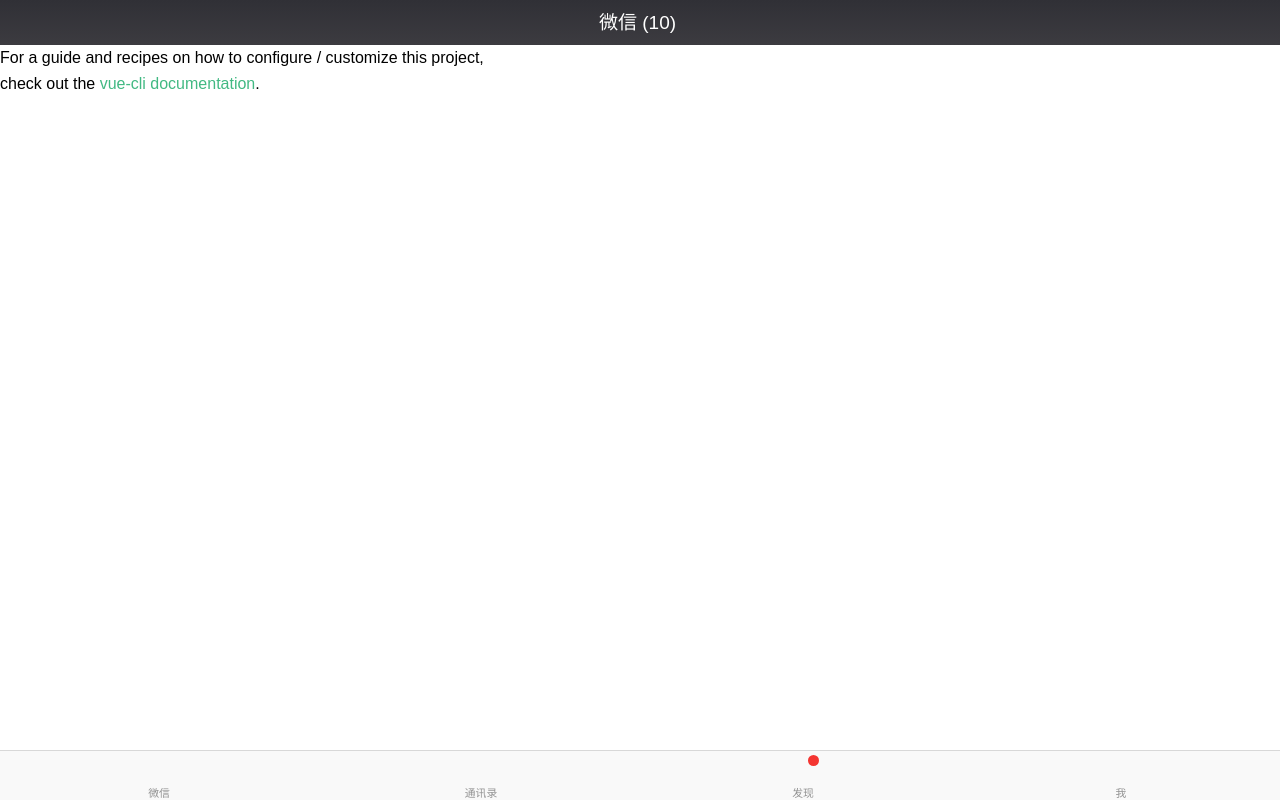
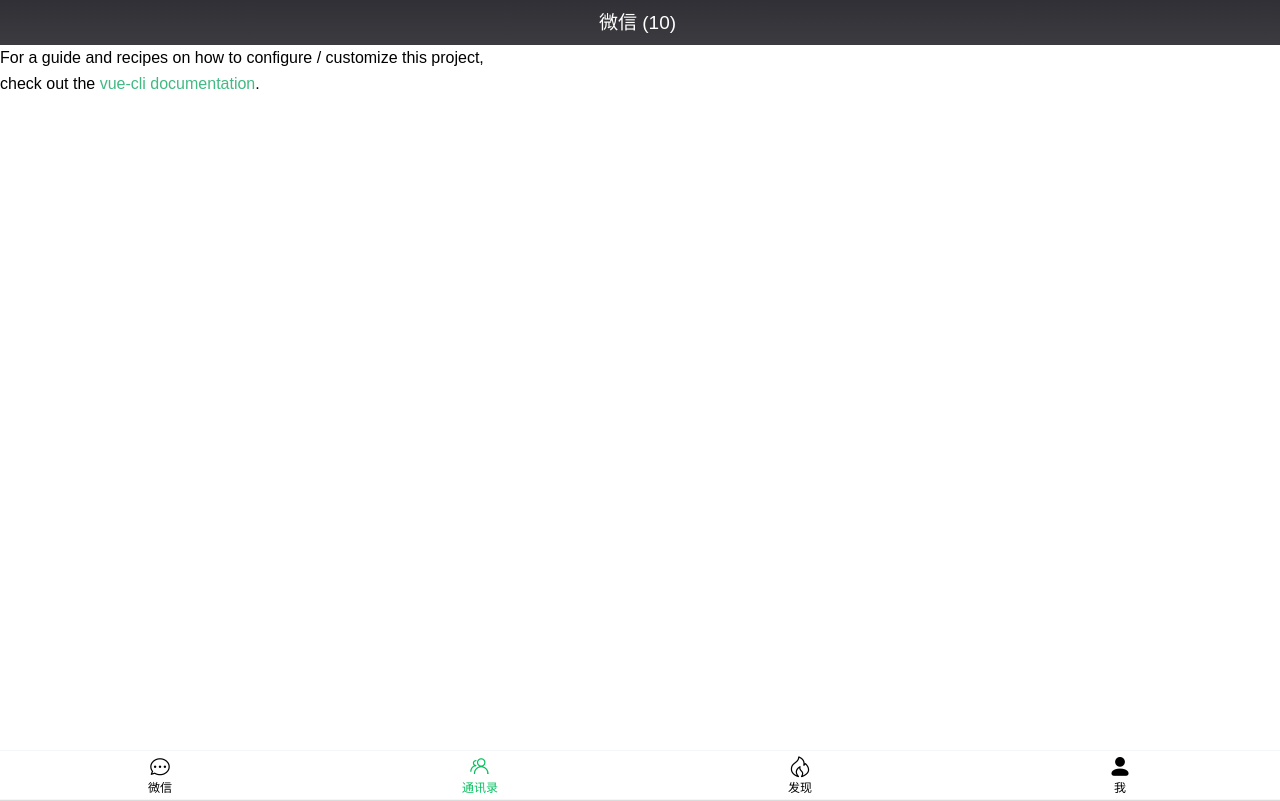
Before and after one commit to MagicDu/vue-wechat-bot, a Vue app: page /dashboard in a window 1280 px wide. Built offline with nearby package versions, Linux system fonts and the light colour scheme; a web font is replaced by a local one.

Commit message:
change navabar to vant tabbar

```diff
--- a/package.json
+++ b/package.json
@@ -12,6 +12,7 @@
     "core-js": "^3.6.4",
     "node-sass": "^4.13.1",
     "sass-loader": "^8.0.2",
+    "vant": "^2.5.9",
     "vue": "^2.6.11",
     "vue-router": "^3.1.6",
     "vuex": "^3.1.3"
--- /dev/null
+++ b/src/layout/components/VantNavBar.vue
@@ -0,0 +1,74 @@
+<template>
+<div>
+   <van-tabbar active-color="#07c160"
+  inactive-color="#000" v-model="active">
+     <van-tabbar-item v-for="item in index_nav" :key="item.index" :icon="item.iconClass" @click="dispatchTab(item.path)">{{item.text}}</van-tabbar-item>
+  </van-tabbar>
+</div>
+</template>
+<script>
+import { mapGetters } from "vuex";
+
+export default {
+  name: "VantNavBar",
+  props: {},
+  data() {
+    return {
+        active:1,
+      index_nav: [
+        {
+          index: 0,
+          path: {
+            path: "/chats"
+          },
+          hint: { type: "count", count: 0 }, //count,dot
+          iconClass: "chat-o",
+          text: "微信"
+        },
+        {
+          index: 1,
+          path: {
+            path: "/contacts"
+          },
+
+          hint: { type: "count", count: 0 },
+          iconClass: "friends-o",
+          text: "通讯录"
+        },
+        {
+          index: 2,
+          path: {
+            path: "/discover"
+          },
+          hint: { type: "dot", count: 99 },
+          iconClass: "fire-o",
+          text: "发现"
+        },
+        {
+          index: 3,
+          path: {
+            path: "/me"
+          },
+          hint: { type: null, count: "" },
+          iconClass: "contact",
+          text: "我"
+        }
+      ]
+    };
+  },
+
+  computed: {
+    ...mapGetters(["sidebar", "avatar"])
+  },
+  methods: {
+    get_prompt(hint) {
+      return hint.count;
+    },
+    dispatchTab(path) {
+      this.$router.push(path);
+    }
+  }
+};
+</script>
+<style scoped>
+</style>
--- a/src/layout/components/index.js
+++ b/src/layout/components/index.js
@@ -1,3 +1,4 @@
 export { default as Navbar } from './Navbar'
 export { default as Headerbar } from './Headerbar'
 export { default as AppMain } from './AppMain'
+export { default as VantNavBar } from './VantNavBar'
--- a/src/layout/index.vue
+++ b/src/layout/index.vue
@@ -8,14 +8,14 @@
     <app-main style="padding-top:45px"/>
     <footer class="app-footer _line-fine">
         <div class="_effect " :class="{'_effect--50':decline}">
-            <navbar />
+            <VantNavBar />
         </div>
     </footer>
   </div>
 </template>
 
 <script>
-import { AppMain,Navbar,Headerbar } from "./components";
+import { AppMain,VantNavBar,Headerbar } from "./components";
 export default {
   data(){
     return {
@@ -26,7 +26,7 @@
   name: "Layout",
   components: {
     AppMain,
-    Navbar,
+    VantNavBar,
     Headerbar
   }
 };
--- a/src/main.js
+++ b/src/main.js
@@ -4,6 +4,12 @@
 import router from './router'
 // 导入 vuex 配置
 import store from './store'
+// 移动端框架 vant 配置
+import Vant from 'vant';
+import 'vant/lib/index.css';
+
+Vue.use(Vant);
+
 Vue.config.productionTip = false
 
 new Vue({
--- a/src/router/index.js
+++ b/src/router/index.js
@@ -7,6 +7,10 @@
 const constantRoutes = [{
     path: '/hello',
     component: () => import('@/components/HelloWorld')
+},
+{
+  path: '/detail',
+  component: () => import('@/views/chat/chatdetail/chatdetail')
 },
 {
     path: '/dashboard',
--- a/src/views/chat/chat.vue
+++ b/src/views/chat/chat.vue
@@ -11,6 +11,7 @@
         :key="item.id"
         transition="chat-item"
       >
+      <router-link :to="detail">
         <div
           class="info"
           :class="{
@@ -64,6 +65,7 @@
           </div>
           <div class="handle-del">删除</div>
         </div>
+         </router-link>
       </li>
     </ul>
   </div>
@@ -74,6 +76,7 @@
 export default {
   data() {
     return {
+      detail:"/detail",
       decline: false,
       currentIndex: -1, //列表item处在左划状态
       isTouchSwipe: false, //验证是否处于左划状态
--- /dev/null
+++ b/src/views/chat/chatdetail/chatdetail.vue
@@ -0,0 +1,20 @@
+<template>
+<button></button>
+</template>
+
+<script>
+export default {
+ data(){
+     return{
+         name:"hello"
+     }
+ },
+  components: {
+
+  },
+}
+</script>
+
+<style>
+
+</style>
```
Also changed, not shown: 1 other file (tests, documents, lock files or other folders).
